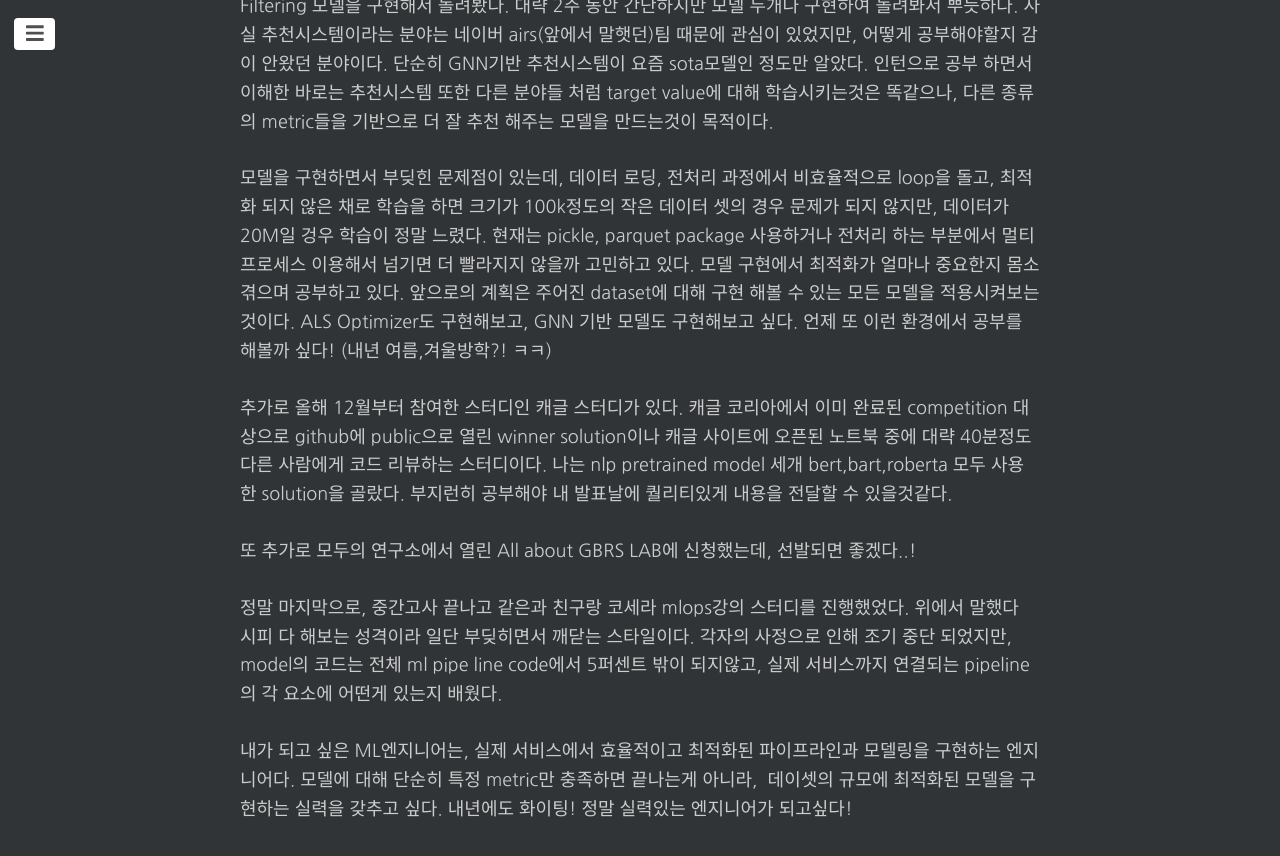
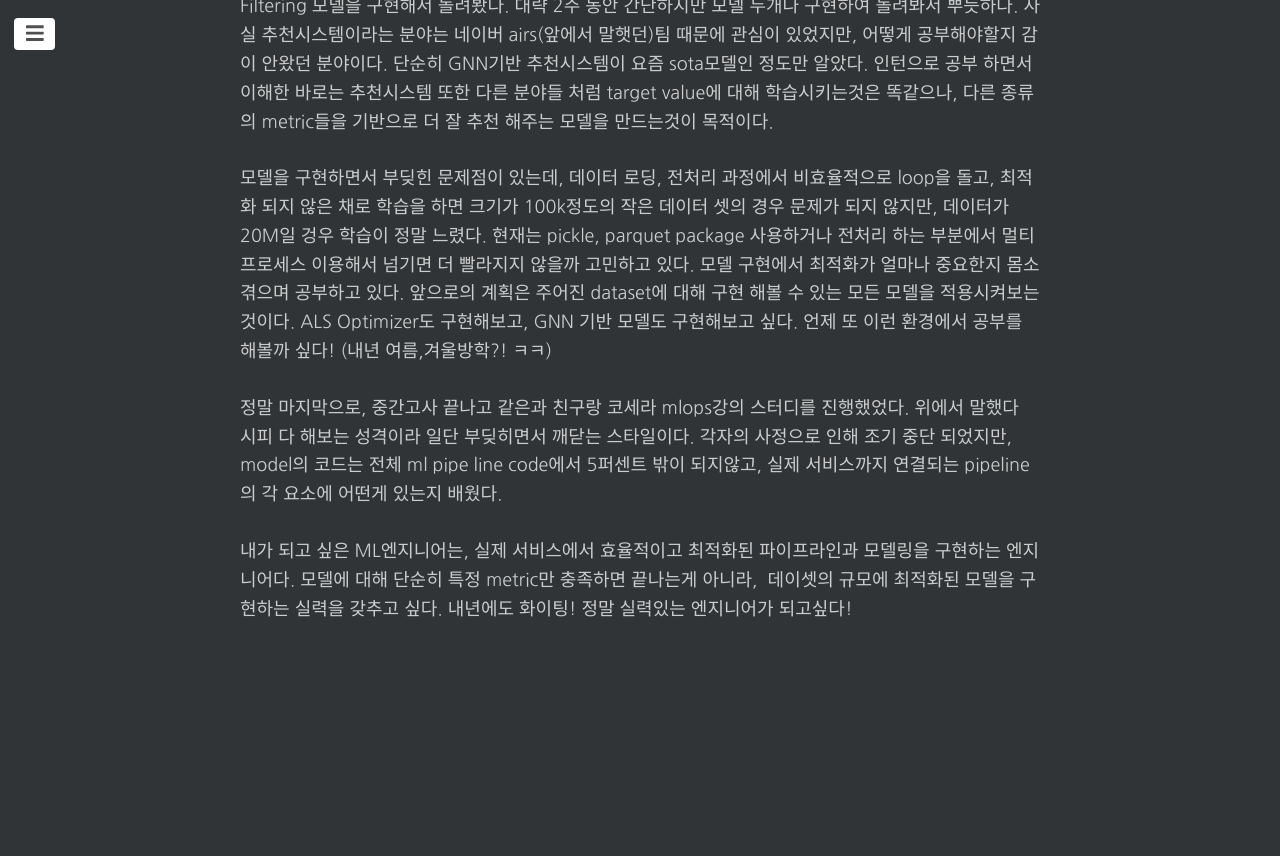
Before and after one commit to changhyeonnam/changhyeonnam.github.io, a Jekyll site: the page built from _posts/2021/2021-12-31-2021_remind.md, in a window 1280 px wide and 900 px high, scrolled down 2471 px. Shown: the top 856 px of the window. Built offline with Jekyll 4.4.1, drawn with Linux system fonts in a browser that asks for light colours; nearby versions of some CDN libraries; comment, search, counter and statistics services are not loaded; after the commit the page ends 3171 px from its top, so only the background shows below that.

Commit message:
update r.md

```diff
--- a/_posts/2021/2021-12-31-2021_remind.md
+++ b/_posts/2021/2021-12-31-2021_remind.md
@@ -33,9 +33,6 @@ sitemap :
 
 모델을 구현하면서 부딪힌 문제점이 있는데, 데이터 로딩, 전처리 과정에서 비효율적으로 loop을 돌고, 최적화 되지 않은 채로 학습을 하면 크기가 100k정도의 작은 데이터 셋의 경우 문제가 되지 않지만, 데이터가 20M일 겅우 학습이 정말 느렸다. 현재는 pickle, parquet package 사용하거나 전처리 하는 부분에서 멀티 프로세스 이용해서 넘기면 더 빨라지지 않을까 고민하고 있다. 모델 구현에서 최적화가 얼마나 중요한지 몸소 겪으며 공부하고 있다. 앞으로의 계획은 주어진 dataset에 대해 구현 해볼 수 있는 모든 모델을 적용시켜보는 것이다. ALS Optimizer도 구현해보고, GNN 기반 모델도 구현해보고 싶다. 언제 또 이런 환경에서 공부를 해볼까 싶다! (내년 여름,겨울방학?! ㅋㅋ)
 
-추가로 올해 12월부터 참여한 스터디인 캐글 스터디가 있다. 캐글 코리아에서 이미 완료된 competition 대상으로 github에 public으로 열린 winner solution이나 캐글 사이트에 오픈된 노트북 중에 대략 40분정도 다른 사람에게 코드 리뷰하는 스터디이다. 나는 nlp pretrained model 세개 bert,bart,roberta 모두 사용한 solution을 골랐다. 부지런히 공부해야 내 발표날에 퀄리티있게 내용을 전달할 수 있을것같다.
-
-또 추가로 모두의 연구소에서 열린 All about GBRS LAB에 신청했는데, 선발되면 좋겠다..!
 
 정말 마지막으로, 중간고사 끝나고 같은과 친구랑 코세라 mlops강의 스터디를 진행했었다. 위에서 말했다 시피 다 해보는 성격이라 일단 부딪히면서 깨닫는 스타일이다. 각자의 사정으로 인해 조기 중단 되었지만, model의 코드는 전체 ml pipe line code에서 5퍼센트 밖이 되지않고, 실제 서비스까지 연결되는 pipeline의 각 요소에 어떤게 있는지 배웠다.
 
```
